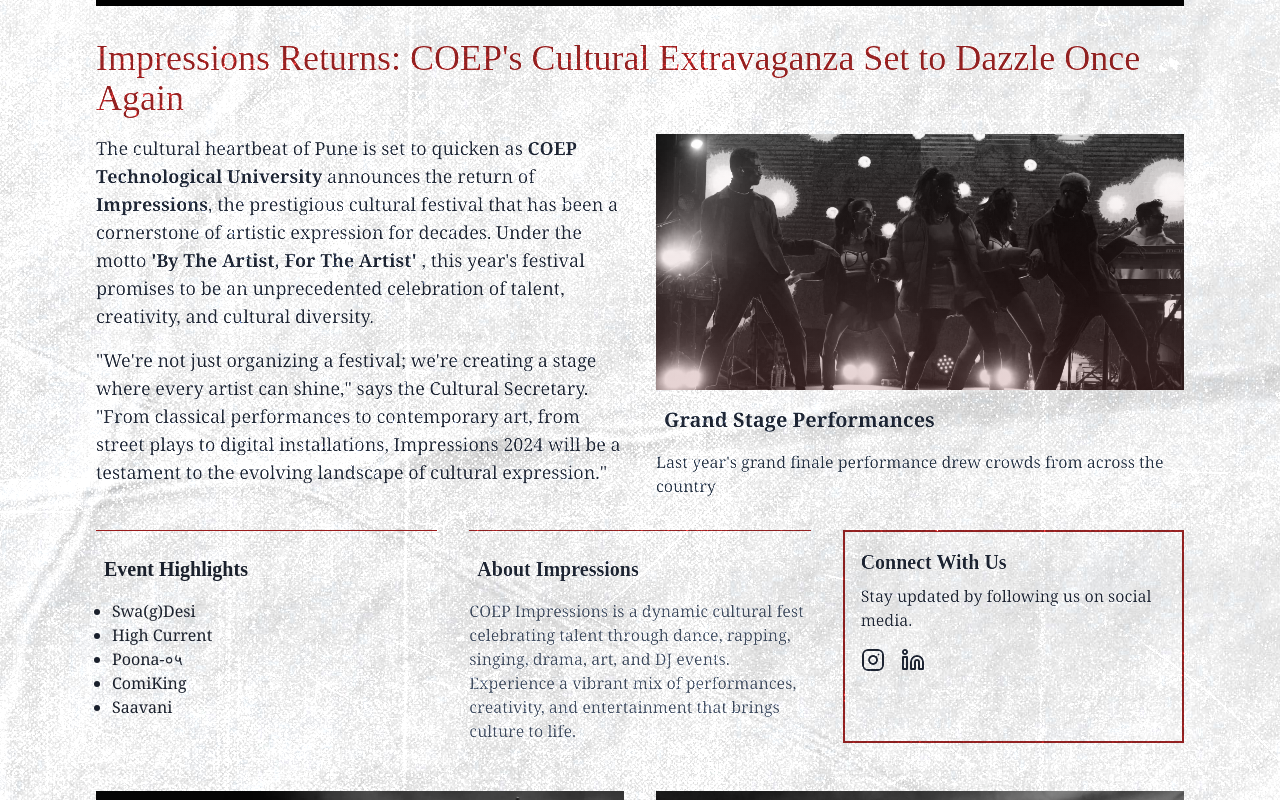
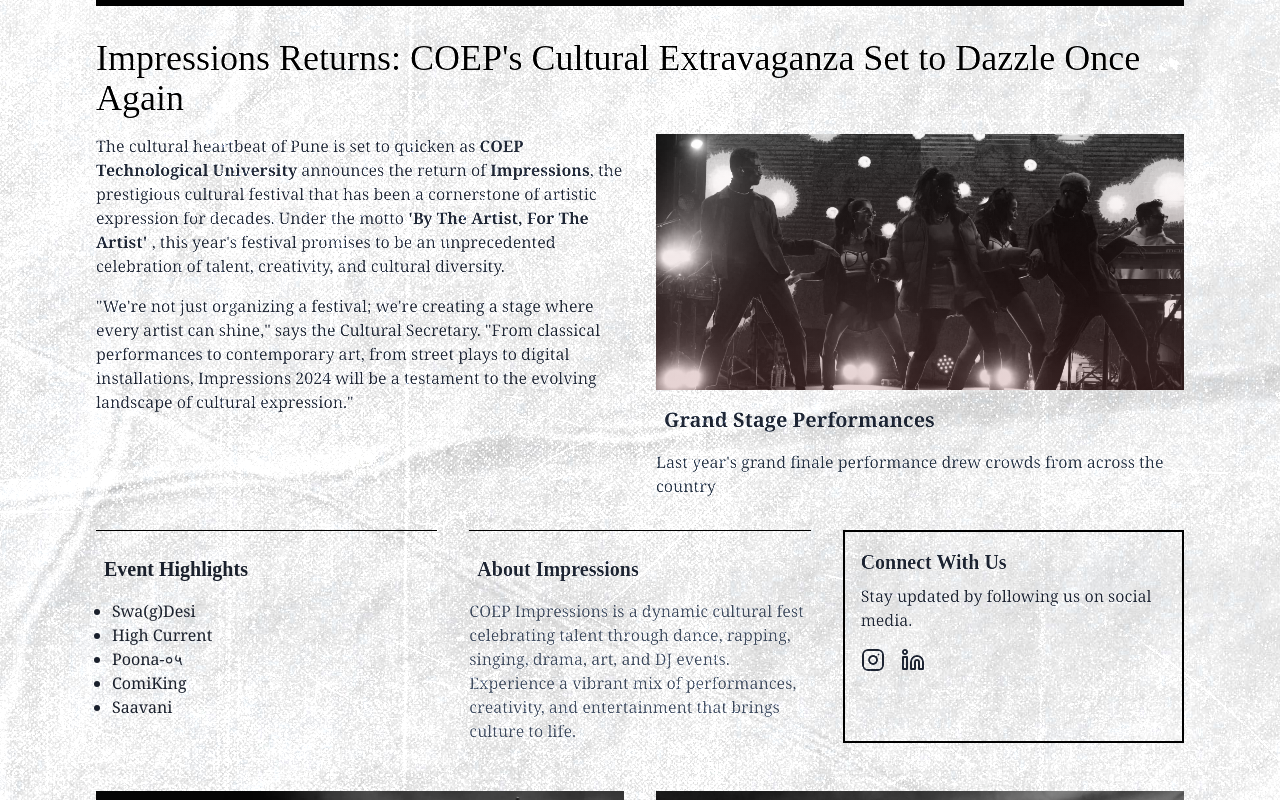
Before and after one commit to drdholu/impressions24, a React (Create React App) app: page / in a window 1280 px wide. Shown: the part 300-1100 px from the top of the page. Built offline with nearby package versions, Linux system fonts and the light colour scheme.

Commit message:
back to black color

```diff
--- a/src/components/Newspaper.js
+++ b/src/components/Newspaper.js
@@ -95,8 +95,8 @@
 
     if (title === "Event Highlights") {
         return (
-            <div className={`border-t border-red-800 pt-4 group transition-colors duration-300 relative`}>
-                <h4 className="p-2 mb-2 text-xl font-bold transition-colors duration-300 font-paperSubHead group-hover:bg-red-900 group-hover:text-white">
+            <div className={`border-t border-black pt-4 group transition-colors duration-300 relative`}>
+                <h4 className="p-2 mb-2 text-xl font-bold transition-colors duration-300 font-paperSubHead group-hover:bg-black group-hover:text-white">
                     {title}
                 </h4>
                 <ul className="pl-4 list-disc">
@@ -121,8 +121,8 @@
     }
 
     return (
-        <div className={`border-t border-red-900 pt-4 group ${isHighlight ? 'hover:bg-red-50' : ''} transition-colors duration-300`}>
-            <h4 className="p-2 mb-2 text-xl font-bold transition-colors duration-300 font-paperSubHead group-hover:bg-red-900 group-hover:text-white">
+        <div className={`border-t border-black pt-4 group ${isHighlight ? 'hover:bg-red-50' : ''} transition-colors duration-300`}>
+            <h4 className="p-2 mb-2 text-xl font-bold transition-colors duration-300 font-paperSubHead group-hover:bg-black group-hover:text-white">
                 {title}
             </h4>
             {content}
@@ -189,12 +189,14 @@
                 <img
                     src={image}
                     alt={title}
-                    className="object-cover w-full h-64 mb-2 transition-all duration-300 transform border border-black filter grayscale hover:grayscale-0 group-hover:scale-105"
+                    draggable="false"
+                    onContextMenu={(e) => e.preventDefault()}
+                    className="object-cover w-full h-64 mb-2 transition-all duration-300 transform border border-black select-none filter grayscale hover:grayscale-0 group-hover:scale-105"
                 />
                 <div className="absolute inset-0 h-64 overflow-hidden transition-opacity duration-300 opacity-100 bg-gradient-to-t from-red-900/20 to-transparent group-hover:opacity-0 group-hover:hidden"></div>
             </div>
         )}
-        <h4 className="p-2 mb-2 text-xl font-bold transition-colors duration-300 group-hover:bg-red-900 group-hover:text-white bg-slate-100">
+        <h4 className="p-2 mb-2 text-xl font-bold transition-colors duration-300 group-hover:bg-black group-hover:text-white bg-slate-100">
             {title}
         </h4>
         <p className="text-gray-800">{content}</p>
@@ -215,16 +217,20 @@
                 <img
                     src={overlay}
                     alt=""
-                    className="absolute top-0 left-0 object-cover w-full h-full"
+                    draggable="false"
+                    onContextMenu={(e) => e.preventDefault()}
+                    className="absolute top-0 left-0 object-cover w-full h-full select-none"
                     style={{ mixBlendMode: 'darken', pointerEvents: 'none' }}
                 />
                 <img
                     src={overlay2}
                     alt=""
-                    className="absolute top-0 left-0 object-cover w-full h-full"
+                    draggable="false"
+                    onContextMenu={(e) => e.preventDefault()}
+                    className="absolute top-0 left-0 object-cover w-full h-full select-none"
                     style={{ mixBlendMode: 'color-dodge', pointerEvents: 'none' }}
                 />
-                <h1 className="mb-8 text-5xl text-center text-red-900 transition-colors duration-300 font-paperHeader hover:text-black hover-glow">
+                <h1 className="mb-8 text-5xl text-center text-black transition-colors duration-300 font-paperHeader hover:text-black hover-glow">
                     The Impressions Times
                 </h1>
 
@@ -239,19 +245,19 @@
                 <CountdownTimer />
                 {/* <EndlessScrollNews /> */}
 
-                <h2 className="mt-8 mb-4 text-4xl text-red-900 transition-colors duration-300 font-paperSubHead">
+                <h2 className="mt-8 mb-4 text-4xl text-black transition-colors duration-300 font-paperSubHead">
                     Impressions Returns: COEP's Cultural Extravaganza Set to Dazzle Once Again
                 </h2>
 
                 <div className="grid grid-cols-1 gap-8 md:grid-cols-4">
                     <div className="md:col-span-2">
-                        <p className="mb-4 text-lg">
+                        <p className="mb-4 ">
                             The cultural heartbeat of Pune is set to quicken as <span className='font-bold'>COEP Technological University</span> announces the return of <span className='font-extrabold'>Impressions</span>,
                             the prestigious cultural festival that has been a cornerstone of artistic expression for decades. Under the motto
                             <span className='font-extrabold'> 'By The Artist, For The Artist'</span> , this year's festival promises to be an unprecedented celebration of talent,
                             creativity, and cultural diversity.
                         </p>
-                        <p className='text-lg'>
+                        <p className=''>
                             "We're not just organizing a festival; we're creating a stage where every artist can shine," says the Cultural
                             Secretary. "From classical performances to contemporary art, from street plays to digital installations,
                             Impressions 2024 will be a testament to the evolving landscape of cultural expression."
@@ -292,7 +298,7 @@
                         isHighlight={true}
                     />
 
-                    <div className="p-4 transition-colors duration-300 border-2 border-red-900 cursor-pointer hover:bg-red-900 hover:text-white">
+                    <div className="p-4 transition-colors duration-300 border-2 border-black cursor-pointer hover:bg-black hover:text-white">
                         <h4 className="mb-2 text-xl font-bold font-paperSubHead">Connect With Us</h4>
                         <p>Stay updated by following us on social media.</p>
                         <div className="flex mt-4 space-x-4">
```
